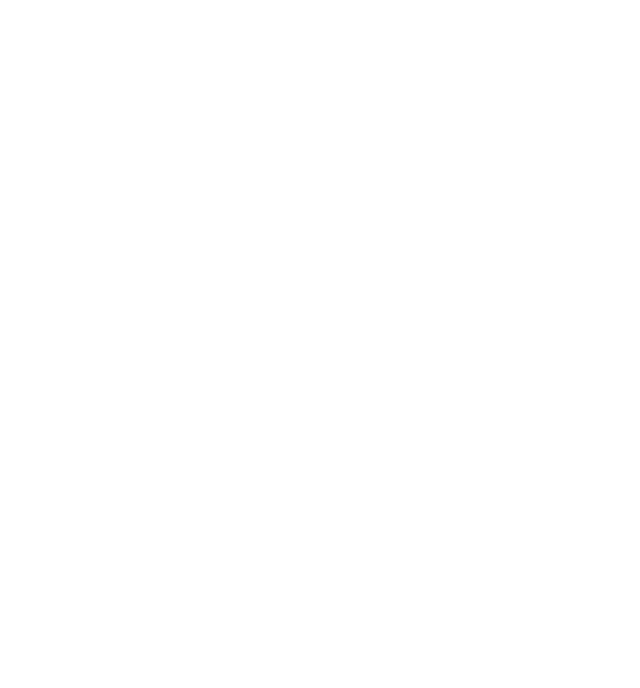
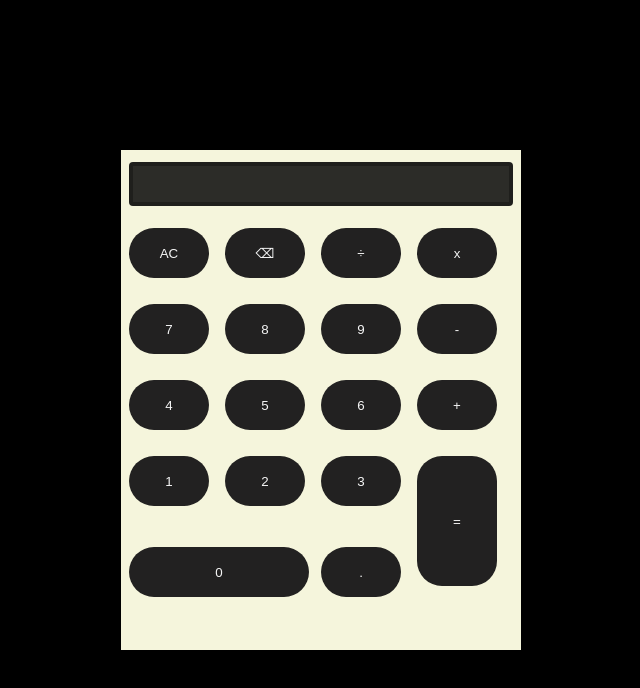
Before and after one commit to Sumith-17/OIBSIP, a plain HTML site: page WebDev-L2-Calculator/calci.html in a window 1280 px wide. Shown: the whole page, without its empty margins (319-959 px from the left). Drawn offline with Linux system fonts and the light colour scheme.

Commit message:
Implemented basic functions

```diff
--- a/WebDev-L2-Calculator/calci.css
+++ b/WebDev-L2-Calculator/calci.css
@@ -0,0 +1,64 @@
+*{
+        margin:0;
+        padding: 0;
+        box-sizing: border-box;
+    }
+
+body{
+    background-color: rgba(0, 0, 0);
+    height:100vh;
+    display: flex;
+    justify-content: center;
+    align-items: center;
+    font-family:  Helvetica, sans-serif;
+}
+
+.card{
+
+    width: 400px;
+    height: 500px;
+    background-color: beige;
+    display: flex;
+    flex-direction: column;
+    padding:12px 8px;
+}
+.display{
+    width:100%;
+    height:50px;
+    background-color: rgba(12, 12, 12, 0.862);
+    border:4px solid rgba(12, 12, 12, 0.4);
+    border-radius: 4px;
+    color:whitesmoke;
+    display: flex;
+    justify-content: flex-end;
+    align-items: center;
+    font-size: 22px;
+    font-weight: bold ;
+}
+button{
+    border:none;
+    width:80px;
+    height:50px;
+    border-radius: 25px;
+    background-color: rgb(34, 33, 33);
+    color:whitesmoke;
+}
+
+button:hover{
+    background-color: rgba(12, 12, 12, 0.819);;
+}
+.keys{
+    width:100%;
+    height:100%;
+    margin-top:22px;
+    display: grid;
+    grid-template-columns: repeat(4,1fr);
+}
+.zero{
+    width:180px;
+    grid-column: span 2 ;
+}
+.equals{
+    height:130px;
+    grid-row: span 2;
+}
--- a/WebDev-L2-Calculator/calci.html
+++ b/WebDev-L2-Calculator/calci.html
@@ -9,7 +9,27 @@
 <body>
 
     <div class="card">
-
+        <span class="display" id="result"></span>
+        <div class="keys">
+            <button id="clear">AC</button>
+            <button id="back">⌫</button>
+            <button id="divide">÷</button>
+            <button id="multi">x</button>
+            <button id="seven">7</button>
+            <button id="eight">8</button>
+            <button id="nine">9</button>
+            <button id="sub">-</button>
+            <button id="four">4</button>
+            <button id="five">5</button>
+            <button id="six">6</button>
+            <button id="add">+</button>
+            <button id="one">1</button>
+            <button id="tw0">2</button>
+            <button id="three">3</button>
+            <button class="equals" id="equals">=</button>
+            <button class="zero" id="zero">0</button>
+            <button class="decimal" id="dec">.</button>
+        </div>
     </div>
 
 
--- a/WebDev-L2-Calculator/calci.js
+++ b/WebDev-L2-Calculator/calci.js
@@ -0,0 +1,36 @@
+let buttonEl=document.querySelectorAll(".keys button")
+const displayEl=document.getElementById("result")
+buttonEl.forEach((button) => {
+    button.addEventListener("click", () => {
+        console.log(button.textContent);
+        let value=button.textContent
+        if(value==="AC")
+        {
+            clearAll()
+        }
+        else if(value==="⌫")
+        {
+            back()
+        }
+        else if(value==="=")
+        {
+            calculate()
+        }
+        else
+        {
+
+            displayEl.textContent+=button.textContent
+        }
+
+    });
+});
+
+function clearAll()
+{
+    displayEl.textContent=""
+}
+function back()
+{
+    let text=displayEl.textContent
+    displayEl.textContent=text.slice(0,-1)
+}
```
